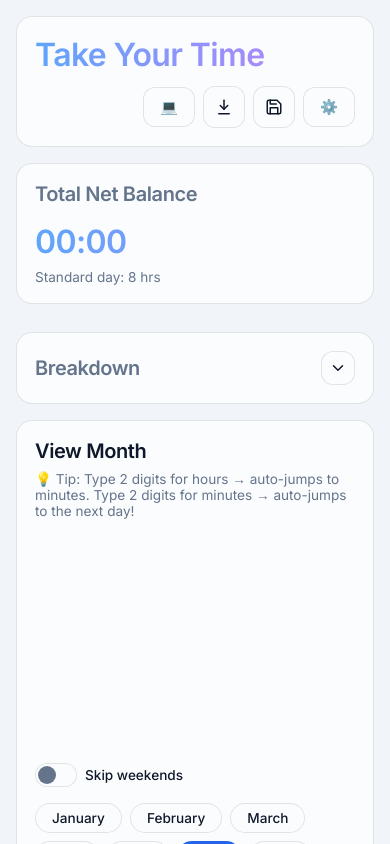
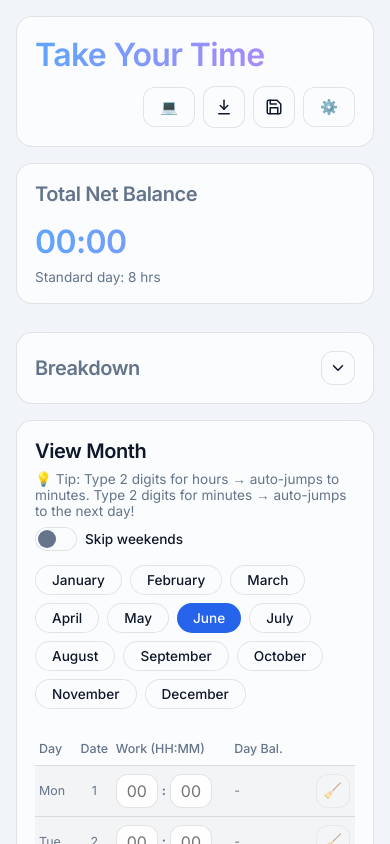
Before and after one commit to notNullThen/take-your-time, a React (Vite) app: page / in a window 390 px wide. Shown: the top 844 px of the page. Built offline with nearby package versions, Linux system fonts and the light colour scheme.

Commit message:
feat: enhance mobile responsiveness and UI elements in RecordTable

```diff
--- a/src/components/RecordTable.tsx
+++ b/src/components/RecordTable.tsx
@@ -125,7 +125,9 @@ export const RecordTable: React.FC<RecordTableProps> = ({ records, settings, onS
     return (
       <tr key={`date-${dateObj.month}-${dateObj.day}`} className={!isFilled ? "empty-row" : ""} data-weekend={isWeekend}>
         <td className={!isFilled ? "text-muted" : ""}>{dayName}</td>
-        <td className={!isFilled ? "text-muted" : ""}>{monthName} {dateObj.day}</td>
+        <td className={!isFilled ? "text-muted" : ""}>
+          <span className="desktop-only">{monthName} </span>{dateObj.day}
+        </td>
         <td>
           <div style={{ display: 'flex', alignItems: 'center', gap: '4px' }}>
             <input
@@ -209,13 +211,15 @@ export const RecordTable: React.FC<RecordTableProps> = ({ records, settings, onS
             className="secondary"
             onClick={handleClear}
             disabled={!isFilled}
+            aria-label={`Clear day ${dateObj.day}`}
             style={{
               opacity: isFilled ? 1 : 0.5,
               padding: '6px 12px',
               fontSize: '0.8rem'
             }}
           >
-            Clear
+            <span className="desktop-only">Clear</span>
+            <span className="mobile-only" aria-hidden="true">🧹</span>
           </button>
         </td>
       </tr>
@@ -264,11 +268,17 @@ export const RecordTable: React.FC<RecordTableProps> = ({ records, settings, onS
         <table>
           <thead>
             <tr>
-              <th>Weekday</th>
+              <th>
+                <span className="desktop-only">Weekday</span>
+                <span className="mobile-only">Day</span>
+              </th>
               <th>Date</th>
               <th>Work (HH:MM)</th>
-              <th>Day Balance</th>
-              <th>Actions</th>
+              <th>
+                <span className="desktop-only">Day Balance</span>
+                <span className="mobile-only">Day Bal.</span>
+              </th>
+              <th><span className="desktop-only">Actions</span></th>
             </tr>
           </thead>
           <tbody>
--- a/src/index.css
+++ b/src/index.css
@@ -296,6 +296,7 @@ input[type="number"] {
 .text-success { color: var(--success); }
 .text-danger { color: var(--danger); }
 .text-muted { color: var(--text-muted); }
+.mobile-only { display: none; }
 
 /* Table */
 .table-toolbar {
@@ -487,6 +488,12 @@ body.light-theme .empty-row td {
     margin-bottom: 16px;
   }
 
+  input,
+  select,
+  textarea {
+    font-size: 16px;
+  }
+
   .breakdown-card:not([open]) {
     margin-bottom: 16px;
   }
@@ -494,5 +501,76 @@ body.light-theme .empty-row td {
   .table-toolbar {
     align-items: flex-start;
     flex-direction: column;
+    gap: 8px;
+    margin-bottom: 14px;
+  }
+
+  .table-tip {
+    flex-basis: auto;
+  }
+
+  .switch-control {
+    align-self: flex-start;
+  }
+
+  .desktop-only {
+    display: none;
+  }
+
+  .mobile-only {
+    display: inline;
+  }
+
+  table {
+    table-layout: fixed;
+  }
+
+  th, td {
+    padding: 8px 4px;
+    font-size: 0.78rem;
+    line-height: 1.25;
+    overflow-wrap: normal;
+    white-space: nowrap;
+  }
+
+  th:nth-child(1),
+  td:nth-child(1) {
+    width: 13%;
+  }
+
+  th:nth-child(2),
+  td:nth-child(2) {
+    width: 11%;
+    text-align: center;
+  }
+
+  th:nth-child(3),
+  td:nth-child(3) {
+    width: 37%;
+  }
+
+  th:nth-child(4),
+  td:nth-child(4) {
+    width: 25%;
+  }
+
+  th:nth-child(5),
+  td:nth-child(5) {
+    width: 14%;
+    text-align: center;
+  }
+
+  .time-input-hours,
+  .time-input-minutes {
+    width: 42px !important;
+    padding: 6px 4px !important;
+    font-size: 16px !important;
+  }
+
+  td button.secondary {
+    min-width: 34px;
+    min-height: 34px;
+    padding: 6px !important;
+    font-size: 0.95rem !important;
   }
 }
```
